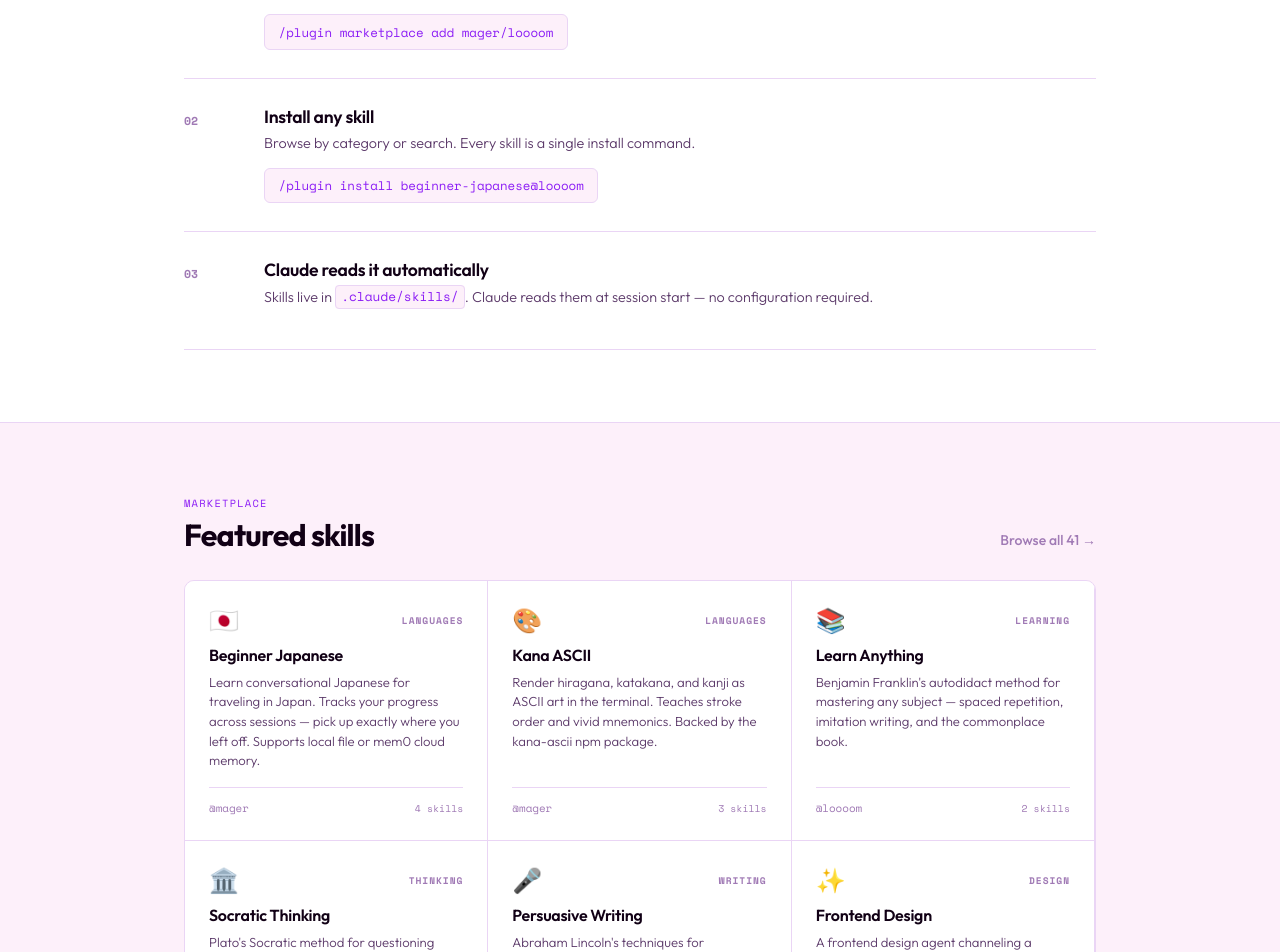
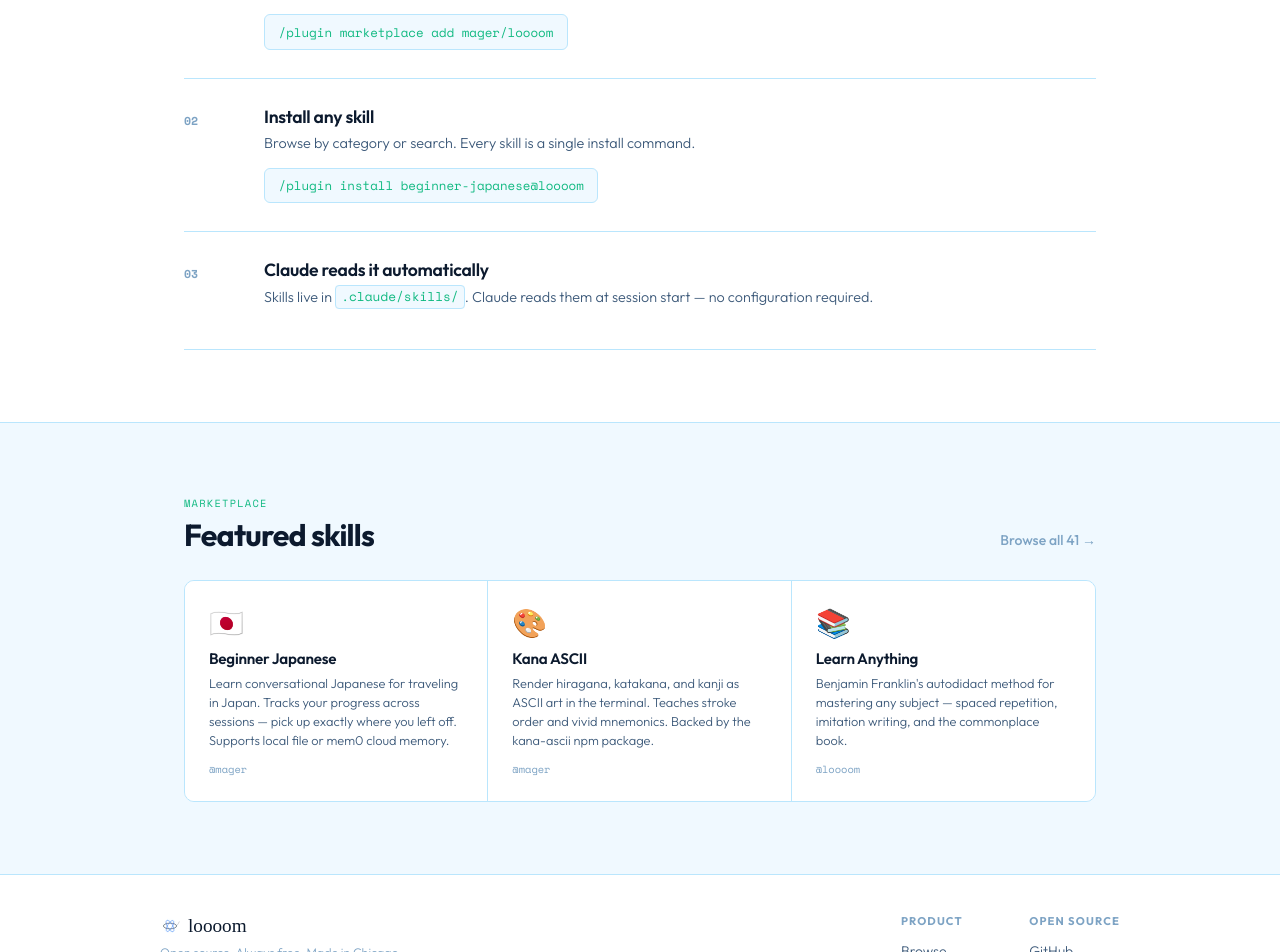
Before and after one commit to mager/loooom.xyz, a SvelteKit app: page / in a window 1280 px wide. Shown: the part 1380-2332 px from the top of the page. Built offline with nearby package versions, Linux system fonts and the light colour scheme; no server answers; a web font is replaced by a local one.

Commit message:
homepage: green/blue palette, auto dark mode, cursive logo, no toggle, 3-card showcase

```diff
--- a/src/app.css
+++ b/src/app.css
@@ -13,61 +13,93 @@
 :root,
 html[data-theme="light"] {
 	--bg-primary: #ffffff;
-	--bg-secondary: #fdf0fa;
+	--bg-secondary: #f0f9ff;
 	--bg-card: #ffffff;
-	--bg-card-hover: #fdf5ff;
-	--border: #ead5f5;
-	--border-glow: #f01e6e;
-	--text-primary: #110015;
-	--text-secondary: #5c3a6a;
-	--text-muted: #a07ab5;
-	--accent: #110015;
-	--accent-bright: #000008;
-	--accent-dim: #2a1535;
-	--accent-rose: #f01e6e;
-	--yarn-pink: #f01e6e;
-	--yarn-violet: #8b1cf5;
-	--yarn-blue: #3d85c6;
-	--yarn-orange: #ff8c00;
-	--yarn-green: #00c853;
-	--yarn-teal: #00bcd4;
-	--gradient-cta: linear-gradient(135deg, #f01e6e 0%, #8b1cf5 100%);
-	--gradient-hero: linear-gradient(135deg, #f01e6e 0%, #8b1cf5 100%);
-	--gradient-subtle: linear-gradient(135deg, rgba(240, 30, 110, 0.05) 0%, rgba(139, 28, 245, 0.03) 100%);
+	--bg-card-hover: #f0fdf4;
+	--border: #bae6fd;
+	--border-glow: #10b981;
+	--text-primary: #0c1a2e;
+	--text-secondary: #3d5a7a;
+	--text-muted: #7da3c4;
+	--accent: #0c1a2e;
+	--accent-bright: #000000;
+	--accent-dim: #1e3a5f;
+	--accent-rose: #3b82f6;
+	--yarn-pink: #3b82f6;
+	--yarn-violet: #10b981;
+	--yarn-blue: #3b82f6;
+	--yarn-orange: #f59e0b;
+	--yarn-green: #10b981;
+	--yarn-teal: #06b6d4;
+	--gradient-cta: linear-gradient(135deg, #10b981 0%, #3b82f6 100%);
+	--gradient-hero: linear-gradient(135deg, #10b981 0%, #3b82f6 100%);
+	--gradient-subtle: linear-gradient(135deg, rgba(16, 185, 129, 0.06) 0%, rgba(59, 130, 246, 0.04) 100%);
 	--nav-bg: rgba(255, 255, 255, 0.9);
 	--topic-underline-height: 7px;
-	--card-shadow: 0 2px 16px rgba(139, 28, 245, 0.06);
-	--card-shadow-hover: 0 8px 32px rgba(240, 30, 110, 0.14);
+	--card-shadow: 0 2px 16px rgba(16, 185, 129, 0.08);
+	--card-shadow-hover: 0 8px 32px rgba(59, 130, 246, 0.15);
 }
 
-/* ===== DARK MODE ===== */
+/* ===== DARK MODE — system preference (auto) ===== */
+@media (prefers-color-scheme: dark) {
+	:root {
+		--bg-primary: #030712;
+		--bg-secondary: #050e1d;
+		--bg-card: #071224;
+		--bg-card-hover: #0a1a30;
+		--border: #112240;
+		--border-glow: #34d399;
+		--text-primary: #e2f0ff;
+		--text-secondary: #7da3c4;
+		--text-muted: #3d5a7a;
+		--accent: #e2f0ff;
+		--accent-bright: #ffffff;
+		--accent-dim: #a8c9e8;
+		--accent-rose: #60a5fa;
+		--yarn-pink: #60a5fa;
+		--yarn-violet: #34d399;
+		--yarn-blue: #60a5fa;
+		--yarn-orange: #fbbf24;
+		--yarn-green: #34d399;
+		--yarn-teal: #22d3ee;
+		--gradient-cta: linear-gradient(135deg, #34d399 0%, #60a5fa 100%);
+		--gradient-hero: linear-gradient(135deg, #34d399 0%, #60a5fa 100%);
+		--gradient-subtle: linear-gradient(135deg, rgba(52, 211, 153, 0.08) 0%, rgba(96, 165, 250, 0.04) 100%);
+		--nav-bg: rgba(3, 7, 18, 0.85);
+		--topic-underline-height: 5px;
+		--card-shadow: 0 2px 16px rgba(0, 0, 0, 0.5);
+		--card-shadow-hover: 0 8px 32px rgba(52, 211, 153, 0.12);
+	}
+}
+
+/* ===== MANUAL OVERRIDES (for pages with toggle) ===== */
 html[data-theme="dark"] {
-	--bg-primary: #08000f;
-	--bg-secondary: #10051a;
-	--bg-card: #130820;
-	--bg-card-hover: #1c0f2e;
-	--border: #2a1040;
-	--border-glow: #f01e6e;
-	--text-primary: #f5eeff;
-	--text-secondary: #9980b5;
-	--text-muted: #5a4070;
-	--accent: #f5eeff;
+	--bg-primary: #030712;
+	--bg-secondary: #050e1d;
+	--bg-card: #071224;
+	--bg-card-hover: #0a1a30;
+	--border: #112240;
+	--border-glow: #34d399;
+	--text-primary: #e2f0ff;
+	--text-secondary: #7da3c4;
+	--text-muted: #3d5a7a;
+	--accent: #e2f0ff;
 	--accent-bright: #ffffff;
-	--accent-dim: #c4aad8;
-	--accent-rose: #ff3d82;
-	--yarn-pink: #ff3d82;
-	--yarn-violet: #a855f7;
-	--yarn-blue: #74b9ff;
-	--yarn-orange: #ffb347;
-	--yarn-green: #69ff9a;
-	--yarn-teal: #67e8f9;
-	--gradient-cta: linear-gradient(135deg, #ff3d82 0%, #a855f7 100%);
-	--gradient-hero: linear-gradient(135deg, #ff3d82 0%, #a855f7 100%);
-	--gradient-subtle: linear-gradient(135deg, rgba(255, 61, 130, 0.08) 0%, rgba(168, 85, 247, 0.04) 100%);
-	--nav-bg: rgba(8, 0, 15, 0.85);
+	--accent-dim: #a8c9e8;
+	--accent-rose: #60a5fa;
+	--yarn-pink: #60a5fa;
+	--yarn-violet: #34d399;
+	--yarn-blue: #60a5fa;
+	--yarn-orange: #fbbf24;
+	--yarn-green: #34d399;
+	--yarn-teal: #22d3ee;
+	--gradient-cta: linear-gradient(135deg, #34d399 0%, #60a5fa 100%);
+	--gradient-hero: linear-gradient(135deg, #34d399 0%, #60a5fa 100%);
+	--gradient-subtle: linear-gradient(135deg, rgba(52, 211, 153, 0.08) 0%, rgba(96, 165, 250, 0.04) 100%);
+	--nav-bg: rgba(3, 7, 18, 0.85);
 	--topic-underline-height: 5px;
-	--card-shadow: 0 2px 16px rgba(0, 0, 0, 0.4);
-	--card-shadow-hover: 0 8px 32px rgba(255, 61, 130, 0.2);
+	--card-shadow: 0 2px 16px rgba(0, 0, 0, 0.5);
+	--card-shadow-hover: 0 8px 32px rgba(52, 211, 153, 0.12);
 }
 
 * {
@@ -98,16 +130,16 @@
 }
 
 a {
-	color: var(--accent-rose);
+	color: var(--yarn-violet);
 	text-decoration: none;
 	transition: color 0.2s;
 }
 
 a:hover {
-	color: var(--yarn-violet);
+	color: var(--yarn-blue);
 }
 
 ::selection {
-	background: rgba(240, 30, 110, 0.15);
+	background: rgba(16, 185, 129, 0.15);
 	color: var(--text-primary);
 }
--- a/src/routes/+page.svelte
+++ b/src/routes/+page.svelte
@@ -1,12 +1,11 @@
 <script lang="ts">
 	import YarnLogo from '$lib/components/YarnLogo.svelte';
-	import ThemeToggle from '$lib/components/ThemeToggle.svelte';
 	import { MARKETPLACE_COMMAND } from '$lib/plugins';
 
 	let { data } = $props();
 
 	const featuredPlugins = $derived(
-		data.plugins.filter((p: { source: string }) => p.source === 'loooom')
+		data.plugins.filter((p: { source: string }) => p.source === 'loooom').slice(0, 3)
 	);
 
 	let copied = $state(false);
@@ -41,7 +40,6 @@
 				rel="noopener"
 				class="nav-link">GitHub</a
 			>
-			<ThemeToggle />
 			<a href="/login" class="btn-nav">Sign In</a>
 		</div>
 	</div>
@@ -179,16 +177,10 @@
 		<div class="plugins-grid">
 			{#each featuredPlugins as plugin}
 				<a href="/p/{plugin.author}/{plugin.name}" class="plugin-card">
-					<div class="plugin-top">
-						<span class="plugin-emoji">{plugin.emoji}</span>
-						<span class="plugin-cat">{plugin.category}</span>
-					</div>
+					<span class="plugin-emoji">{plugin.emoji}</span>
 					<h3 class="plugin-title">{plugin.title}</h3>
 					<p class="plugin-desc">{plugin.description}</p>
-					<div class="plugin-footer">
-						<span class="plugin-author">@{plugin.author}</span>
-						<span class="plugin-tag">{plugin.skills.length} skills</span>
-					</div>
+					<span class="plugin-author">@{plugin.author}</span>
 				</a>
 			{/each}
 		</div>
@@ -268,10 +260,10 @@
 		text-decoration: none;
 	}
 	.logo-text {
-		font-family: var(--font-display);
-		font-size: 1.1rem;
-		font-weight: 700;
-		letter-spacing: -0.03em;
+		font-family: var(--font-handwriting);
+		font-size: 1.35rem;
+		font-weight: 100;
+		letter-spacing: 0;
 		color: var(--text-primary);
 	}
 	.nav-right {
@@ -606,7 +598,7 @@
 	}
 	.plugins-grid {
 		display: grid;
-		grid-template-columns: repeat(auto-fill, minmax(260px, 1fr));
+		grid-template-columns: repeat(3, 1fr);
 		border: 1px solid var(--border);
 		border-radius: 10px;
 		overflow: hidden;
@@ -616,65 +608,42 @@
 		padding: 1.5rem;
 		display: flex;
 		flex-direction: column;
-		gap: 0.5rem;
+		gap: 0.4rem;
 		text-decoration: none;
 		color: inherit;
 		transition: background 0.15s;
 		border-right: 1px solid var(--border);
-		border-bottom: 1px solid var(--border);
+	}
+	.plugin-card:last-child {
+		border-right: none;
 	}
 	.plugin-card:hover {
 		background: var(--bg-card-hover);
 		color: inherit;
 	}
-	.plugin-top {
-		display: flex;
-		align-items: center;
-		justify-content: space-between;
+	.plugin-emoji {
+		font-size: 1.75rem;
 		margin-bottom: 0.25rem;
-	}
-	.plugin-emoji {
-		font-size: 1.5rem;
-	}
-	.plugin-cat {
-		font-family: var(--font-mono);
-		font-size: 0.6rem;
-		font-weight: 700;
-		text-transform: uppercase;
-		letter-spacing: 0.1em;
-		color: var(--text-muted);
 	}
 	.plugin-title {
 		font-family: var(--font-display);
-		font-size: 1rem;
+		font-size: 0.95rem;
 		font-weight: 600;
 		color: var(--text-primary);
 		letter-spacing: -0.015em;
 	}
 	.plugin-desc {
-		font-size: 0.82rem;
+		font-size: 0.8rem;
 		color: var(--text-secondary);
 		line-height: 1.5;
 		flex: 1;
 		font-weight: 300;
 	}
-	.plugin-footer {
-		display: flex;
-		align-items: center;
-		justify-content: space-between;
-		margin-top: 0.5rem;
-		padding-top: 0.75rem;
-		border-top: 1px solid var(--border);
-	}
 	.plugin-author {
 		font-family: var(--font-mono);
-		font-size: 0.68rem;
+		font-size: 0.65rem;
 		color: var(--text-muted);
-	}
-	.plugin-tag {
-		font-family: var(--font-mono);
-		font-size: 0.62rem;
-		color: var(--text-muted);
+		margin-top: 0.25rem;
 	}
 
 	/* ===== Footer ===== */
@@ -697,10 +666,10 @@
 		margin-bottom: 0.5rem;
 	}
 	.footer-logo-text {
-		font-family: var(--font-display);
-		font-size: 1rem;
-		font-weight: 700;
-		letter-spacing: -0.03em;
+		font-family: var(--font-handwriting);
+		font-size: 1.2rem;
+		font-weight: 100;
+		letter-spacing: 0;
 		color: var(--text-primary);
 	}
 	.footer-note {
@@ -760,6 +729,16 @@
 			grid-template-columns: 1fr;
 			gap: 2rem;
 		}
+		.plugins-grid {
+			grid-template-columns: 1fr;
+		}
+		.plugin-card {
+			border-right: none;
+			border-bottom: 1px solid var(--border);
+		}
+		.plugin-card:last-child {
+			border-bottom: none;
+		}
 		.plugins-header {
 			flex-direction: column;
 			align-items: flex-start;
```
